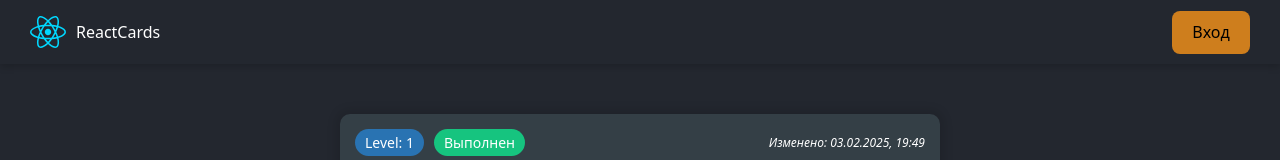
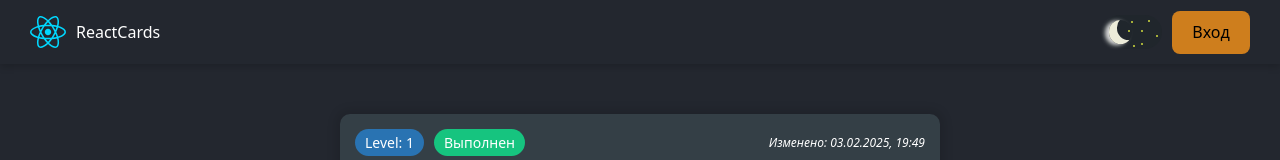
Before and after one commit to VladRevucki/React-App, a React (Vite) app: page /question/1 in a window 1280 px wide. Shown: the top 160 px of the page. Built offline with nearby package versions, Linux system fonts and the light colour scheme; data requests are answered from the project's data file.

Commit message:
theme context, toggler, darkLayout class

```diff
--- a/index.html
+++ b/index.html
@@ -6,7 +6,7 @@
 		<meta name="viewport" content="width=device-width, initial-scale=1.0" />
 		<title>React-Cards</title>
 	</head>
-	<body>
+	<body class="darkLayout">
 		<div id="root"></div>
 		<script type="module" src="/src/main.jsx"></script>
 	</body>
--- a/src/App.jsx
+++ b/src/App.jsx
@@ -15,6 +15,7 @@ import { AuthProvider } from "./auth/AuthProvider"
 import { useAuth } from "./hooks/useAuth"
 import { ForbiddenPage } from "./pages/ForbiddenPage"
 import EditQuestionPageLazy from "./pages/EditQuestionPage/EditQuestionPage.lazy"
+import { ThemeProvider } from "./theme/ThemeProvider"
 
 const ProtectedRoutes = () => {
 	const { isAuth } = useAuth()
@@ -34,6 +35,7 @@ const ProtectedRoutes = () => {
 function App() {
 	// return <MainLayout />
 	return (
+		<ThemeProvider>
 			<AuthProvider>
 				<BrowserRouter>
 					<Routes>
@@ -54,6 +56,7 @@ function App() {
 					</Routes>
 				</BrowserRouter>
 			</AuthProvider>
+		</ThemeProvider>
 	)
 }
 
--- a/src/components/Header/Header.jsx
+++ b/src/components/Header/Header.jsx
@@ -5,6 +5,7 @@ import ReactLogo from "../../assets/react.svg"
 import { useNavigate } from "react-router-dom"
 import { useAuth } from "../../hooks/useAuth"
 import { AUTH_STORAGE } from "../../constants"
+import { ThemeToggler } from "../../features/ThemeToggler"
 
 export const Header = () => {
 	const navigate = useNavigate()
@@ -24,6 +25,7 @@ export const Header = () => {
 			</p>
 
 			<div className={cls.headerButton}>
+				<ThemeToggler />
 				{isAuth && (
 					<Button onClick={() => navigate("/addquestion")}>Добавить</Button>
 				)}
--- a/src/constants/index.js
+++ b/src/constants/index.js
@@ -2,3 +2,5 @@
 export const API_URL = "http://localhost:7789"
 
 export const AUTH_STORAGE = "reactCardLogin"
+
+export const THEME_STORAGE = "reactCardTheme"
--- /dev/null
+++ b/src/features/ThemeToggler/ThemeToggler.jsx
@@ -0,0 +1,26 @@
+import { THEME_STORAGE } from "../../constants"
+import { useTheme } from "../../hooks/useTheme"
+import cls from "./ThemeToggler.module.css"
+
+export const ThemeToggler = () => {
+	const { theme, setTheme } = useTheme()
+
+	const onChangeHandler = e => {
+		const updatedTheme = e.target.checked === false ? "light" : "dark"
+		setTheme(updatedTheme)
+
+		localStorage.setItem(THEME_STORAGE, updatedTheme)
+	}
+
+	return (
+		<label className={cls.switch}>
+			<input
+				type="checkbox"
+				onChange={onChangeHandler}
+				checked={theme === "dark"}
+			/>
+			<span className={cls.slider}></span>
+			<span className={cls.decoration}></span>
+		</label>
+	)
+}
--- /dev/null
+++ b/src/features/ThemeToggler/ThemeToggler.module.css
@@ -0,0 +1,90 @@
+/* From Uiverse.io by juanpabl0svn */
+/* The switch - the box around the slider */
+.switch {
+	font-size: 17px;
+	position: relative;
+	display: inline-block;
+	width: 3.5em;
+	height: 2em;
+	cursor: pointer;
+}
+
+/* Hide default HTML checkbox */
+.switch input {
+	opacity: 0;
+	width: 0;
+	height: 0;
+}
+
+/* The slider */
+.slider {
+	--background: #20262c;
+	position: absolute;
+	cursor: pointer;
+	top: 0;
+	left: 0;
+	right: 0;
+	bottom: 0;
+	background-color: var(--background);
+	transition: 0.5s;
+	border-radius: 30px;
+}
+
+.slider:before {
+	position: absolute;
+	content: "";
+	height: 1.4em;
+	width: 1.4em;
+	border-radius: 50%;
+	left: 10%;
+	bottom: 15%;
+	box-shadow:
+		inset 8px -4px 0px 0px #ececd9,
+		-4px 1px 4px 0px #dadada;
+	background: var(--background);
+	transition: 0.5s;
+}
+
+.decoration {
+	position: absolute;
+	content: "";
+	height: 2px;
+	width: 2px;
+	border-radius: 50%;
+	right: 20%;
+	top: 15%;
+	background: #e5f041e6;
+	backdrop-filter: blur(10px);
+	transition: all 0.5s;
+	box-shadow:
+		-7px 10px 0 #e5f041e6,
+		8px 15px 0 #e5f041e6,
+		-17px 1px 0 #e5f041e6,
+		-20px 10px 0 #e5f041e6,
+		-7px 23px 0 #e5f041e6,
+		-15px 25px 0 #e5f041e6;
+}
+
+input:checked ~ .decoration {
+	transform: translateX(-20px);
+	width: 10px;
+	height: 10px;
+	background: white;
+	box-shadow:
+		-12px 0 0 white,
+		-6px 0 0 1.6px white,
+		5px 15px 0 1px white,
+		1px 17px 0 white,
+		10px 17px 0 white;
+}
+
+input:checked + .slider {
+	background-color: #5494de;
+}
+
+input:checked + .slider:before {
+	transform: translateX(100%);
+	box-shadow:
+		inset 15px -4px 0px 15px #efdf2b,
+		0 0 10px 0px #efdf2b;
+}
--- /dev/null
+++ b/src/features/ThemeToggler/index.jsx
@@ -0,0 +1 @@
+export { ThemeToggler } from "./ThemeToggler"
--- /dev/null
+++ b/src/hooks/useTheme.js
@@ -0,0 +1,6 @@
+import { useContext } from "react"
+import { ThemeContext } from "../theme/ThemeProvider"
+
+export const useTheme = () => {
+	return useContext(ThemeContext)
+}
--- a/src/index.css
+++ b/src/index.css
@@ -36,6 +36,18 @@ body {
 	background-color: var(--main-bg-color);
 }
 
+.darkLayout {
+	/*для Body в index.html*/
+	--main-bg-color: #23272f;
+	--text-color: #fff;
+
+	--btn-bg-color: #16444f;
+	--btn-text-color: #57c4dc;
+
+	--card-bg-color: #343f46;
+	--green-color: #219679;
+}
+
 @media (prefers-color-scheme: light) {
 	:root {
 		--main-bg-color: #fff;
@@ -48,7 +60,7 @@ body {
 		--green-color: #219679;
 	}
 }
-@media (prefers-color-scheme: light) {
+@media (prefers-color-scheme: dark) {
 	:root {
 		--main-bg-color: #23272f;
 		--text-color: #fff;
--- /dev/null
+++ b/src/theme/ThemeProvider.jsx
@@ -0,0 +1,15 @@
+import { createContext, useState } from "react"
+import { THEME_STORAGE } from "../constants"
+
+export const ThemeContext = createContext(null)
+
+export const ThemeProvider = ({ children }) => {
+	const savedTheme = localStorage.getItem(THEME_STORAGE) || "light"
+	const [theme, setTheme] = useState(savedTheme)
+
+	return (
+		<ThemeContext.Provider value={{ theme, setTheme }}>
+			{children}
+		</ThemeContext.Provider>
+	)
+}
--- /dev/null
+++ b/src/theme/index.jsx
@@ -0,0 +1 @@
+export { ThemeContext, ThemeProvider } from "./ThemeProvider"
```
Lines whose indentation alone changed are shown as unchanged.
